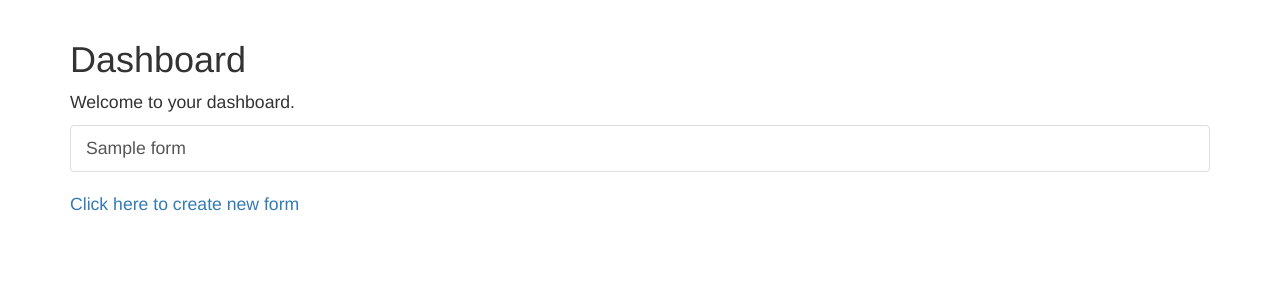
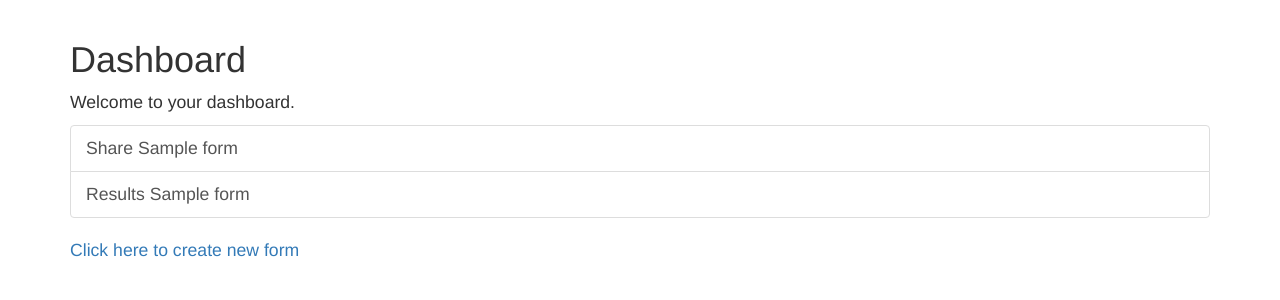
Before and after one commit to nmsbane/formBuilder, a Django app: page /accounts/ in a window 1280 px wide. Shown: the part 51-351 px from the top of the page. Run offline with Django 3.2, Linux system fonts and the light colour scheme; a user stored in the database is signed in; tables that the repository leaves empty hold one stand-in row (values such as "Sample post"); some libraries are stand-ins or nearby versions.

Commit message:
provided view for seeing results

```diff
--- a/forms/templates/account/dashboard.html
+++ b/forms/templates/account/dashboard.html
@@ -8,7 +8,8 @@
     <div class="list-group">
     {% if all_forms|length > 0 %}
         {% for form in all_forms %}
-            <a href="{% url 'share_form' form.id %}" class="list-group-item">{{ form.name }}</a>
+            <a href="{% url 'share_form' form.id %}" class="list-group-item info">Share {{ form.name }}</a>
+            <a href="{% url 'results' form.id %}" class="list-group-item primary">Results {{ form.name }}</a>
         {% endfor %}
     {% endif %}
     </div>
--- a/forms/urls.py
+++ b/forms/urls.py
@@ -14,5 +14,6 @@ urlpatterns = [
     url(r'^createform/$', views.create_form, name='create_form'),
     url(r'^shareform/(?P<form_id>[0-9]+)/$', views.share_form, name='share_form'),
     url(r'^thanks/$',TemplateView.as_view(template_name='forms/thanks.html') ),
+    url(r'^formresults/(?P<form_id>[0-9]+)$', views.form_values, name='results'),
 
 ]
--- a/forms/views.py
+++ b/forms/views.py
@@ -95,6 +95,33 @@ def share_form(request, form_id):
         return render(request, 'forms/thanks.html')
 
 
+def form_values(request, form_id):
+    form_object = get_object_or_404(Form, pk=form_id)
+    form_labels = FormContents.objects.filter(form_id=form_object)
+    table_headers = []
+    for fc in form_labels:
+        table_headers.append(str(fc.label))
+    form_results = FormResults.objects.filter(form_id=form_object)
+    table_values = []
+    # for label in table_headers:
+    #     result_obj = {}
+    #     result_obj['label'] = label
+    #     result_obj['values'] = []
+    #     for fr in form_results:
+    #         if fr.name == label:
+    #             result_obj['values'].append(fr.value)
+    #     table_values.append(result_obj)
+
+    for fr in form_results:
+        result_object = {}
+        result_object['name'] = fr.name
+        result_object['value'] = fr.value
+        table_values.append(result_object)
+    return render(request, 'forms/results.html', {'table_headers': table_headers,
+                                                  'table_values': table_values})
+
+
+
 
 def register(request):
     if request.method == 'POST':
```
Also changed, not shown: forms/templates/forms/results.html (added, +61 -0 lines).
